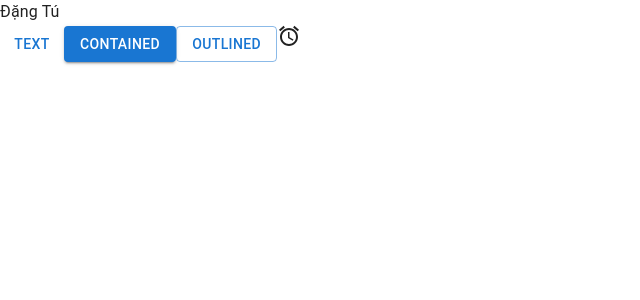
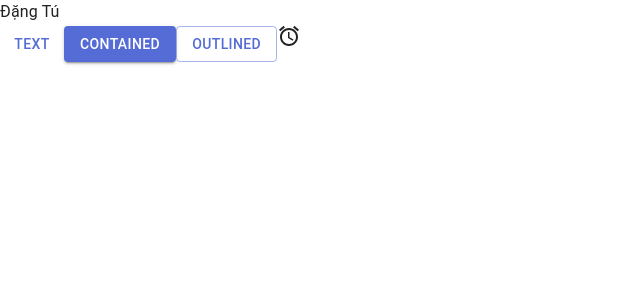
Before and after one commit to DangTu05/trello, a React app: page / in a window 1280 px wide. Shown: the top 300 px of the page, without its empty margins (0-640 px from the left). Built offline with nearby package versions, Linux system fonts and the light colour scheme; the HTML template or start-up script is replaced by a standard one.

Commit message:
config theming

```diff
--- a/src/main.tsx
+++ b/src/main.tsx
@@ -2,9 +2,14 @@ import { StrictMode } from "react";
 import { createRoot } from "react-dom/client";
 import App from "./App.tsx";
 import CssBaseline from "@mui/material/CssBaseline";
+import { ThemeProvider } from "@mui/material/styles";
+import theme from "./theming.tsx";
 createRoot(document.getElementById("root")!).render(
   <StrictMode>
-    <CssBaseline />
-    <App />
+    <ThemeProvider theme={theme}>
+      {" "}
+      <CssBaseline />
+      <App />
+    </ThemeProvider>
   </StrictMode>
 );
--- a/src/theming.tsx
+++ b/src/theming.tsx
@@ -5,7 +5,7 @@ import { red } from "@mui/material/colors";
 const theme = createTheme({
   cssVariables: true,
   palette: {
-    mode:"light"/// default là light
+    mode: "light", /// default là light
     primary: {
       main: "#556cd6"
     },
```
